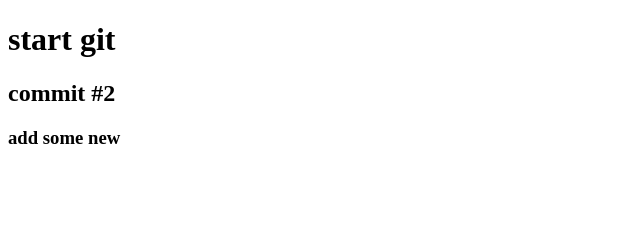
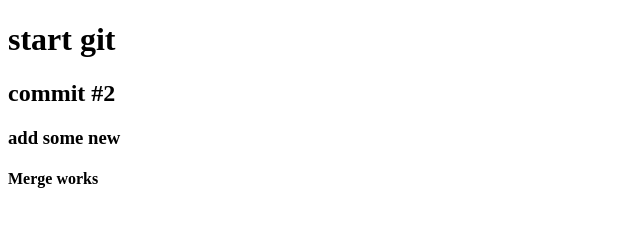
Before and after one commit to igorelyiw/testgit, a plain HTML site: page index.html in a window 1280 px wide. Shown: the whole page, without its empty margins (0-640 px from the left). Drawn offline with Linux system fonts and the light colour scheme.

Commit message:
add last tag

```diff
--- a/index.html
+++ b/index.html
@@ -10,7 +10,7 @@
     <h1>start git</h1>
     <h2>commit #2</h2>
     <h3>add some new</h3>
-
+<h4>Merge works</h4>
 
 
 
```
